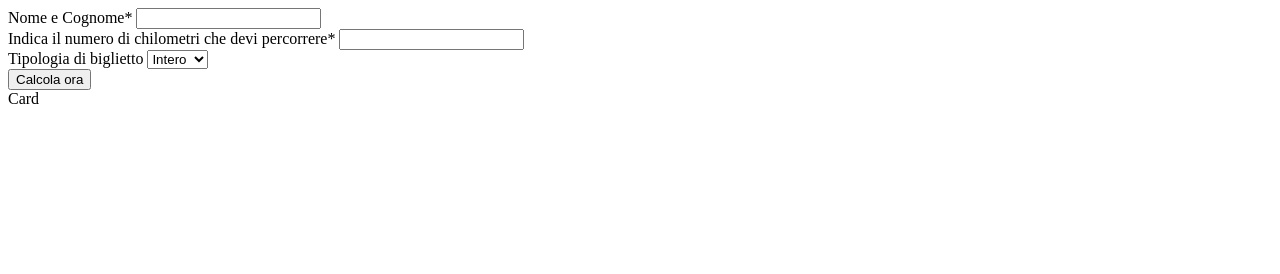
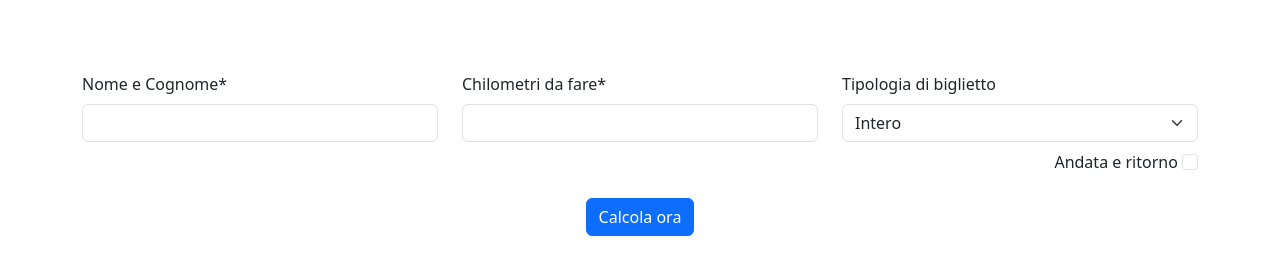
Before and after one commit to SimoL-003/js-biglietto-treno-form, a plain HTML site: page index.html in a window 1280 px wide. Drawn offline with nearby package versions, Linux system fonts and the light colour scheme.

Commit message:
feat: improve form style using Bootstrap

```diff
--- a/index.html
+++ b/index.html
@@ -8,41 +8,65 @@
     <link rel="stylesheet"
           href="./css/style.css">
     <title>Calcola il prezzo del tuo biglietto</title>
+    <link href="https://cdn.jsdelivr.net/npm/bootstrap@5.3.8/dist/css/bootstrap.min.css"
+          rel="stylesheet"
+          integrity="sha384-sRIl4kxILFvY47J16cr9ZwB07vP4J8+LH7qKQnuqkuIAvNWLzeN8tE5YBujZqJLB"
+          crossorigin="anonymous">
 </head>
 
 <body>
     <main>
-        <form action="">
-            <div>
-                <label for="name">Nome e Cognome*</label>
-                <input id="name"
+        <form class="container mt-5"
+              action="">
+            <div class="row">
+                <div class="col-12 col-md-4 mt-4">
+                    <label class="form-label"
+                           for="name">Nome e Cognome*</label>
+                    <input class="form-control"
+                           id="name"
                            type="text"
                            required>
                 </div>
-            <div>
-                <label for="km">Indica il numero di chilometri che devi percorrere*</label>
-                <input type="number"
+                <div class="col-12 col-md-4 mt-4">
+                    <label class="form-label"
+                           for="km">Chilometri da fare*</label>
+                    <input class="form-control"
+                           type="number"
                            id="km"
                            required>
                 </div>
+                <div class="col-12 col-md-4 mt-4">
                     <div>
-                <label for="ticket">Tipologia di biglietto</label>
-                <select name=""
+                        <label class="form-label"
+                               for="ticket">Tipologia di biglietto</label>
+                        <select class="form-select"
+                                name=""
                                 id="ticket"><!-- Capire se si può mettere un info per le tipologie di biglietto -->
                             <option selected
-                            value="fullPrice">Intero</option>
-                    <option value="under18">Minori</option>
-                    <option value="over65">Senior</option>
+                                    value="full-price">Intero</option>
+                            <option value="under18">Minori (&lt 18 anni)</option>
+                            <option value="over65">Senior (&gt 65 anni)</option>
                         </select>
                     </div>
-            <div>
-                <button type="submit"
+                    <div class="text-end mt-2">
+                        <label class="form-check-label"
+                               for="round-trip">Andata e ritorno</label>
+                        <input class="form-check-input"
+                               type="checkbox"
+                               name=""
+                               id="round-trip">
+                    </div>
+                </div>
+                <div class="col-12 text-center mt-4">
+                    <button class="btn btn-primary"
+                            type="submit"
                             id="send">Calcola ora
                     </button>
                 </div>
+            </div>
         </form>
         <section>
-            Card
+
         </section>
     </main>
     <script src="./js/script.js"></script>
--- a/js/script.js
+++ b/js/script.js
@@ -4,6 +4,7 @@ const formElem = document.querySelector("form");
 const nameInput = document.getElementById("name");
 const kmInput = document.getElementById("km");
 const ticketInput = document.getElementById("ticket");
+const roundTripInput = document.getElementById("round-trip");
 
 // Variabili per il calcolo del biglietto
 
@@ -14,7 +15,7 @@ const discountOver65 = 0.4;
 // All'invio del form
 
 formElem.addEventListener("submit", function (event) {
-    event.preventDefault(); /* Per non ricaricare la pagina */
+    event.preventDefault();
 
     const kmInputNum = parseInt(kmInput.value);
 
@@ -27,6 +28,10 @@ formElem.addEventListener("submit", function (event) {
         finalPrice = standardPrice - standardPrice * discountUnder18;
     }
 
+    if (roundTripInput.checked) {
+        finalPrice = finalPrice * 2;
+    }
+
     let result = finalPrice;
     console.log(result.toFixed(2));
 })
```
Lines whose indentation alone changed are shown as unchanged.
